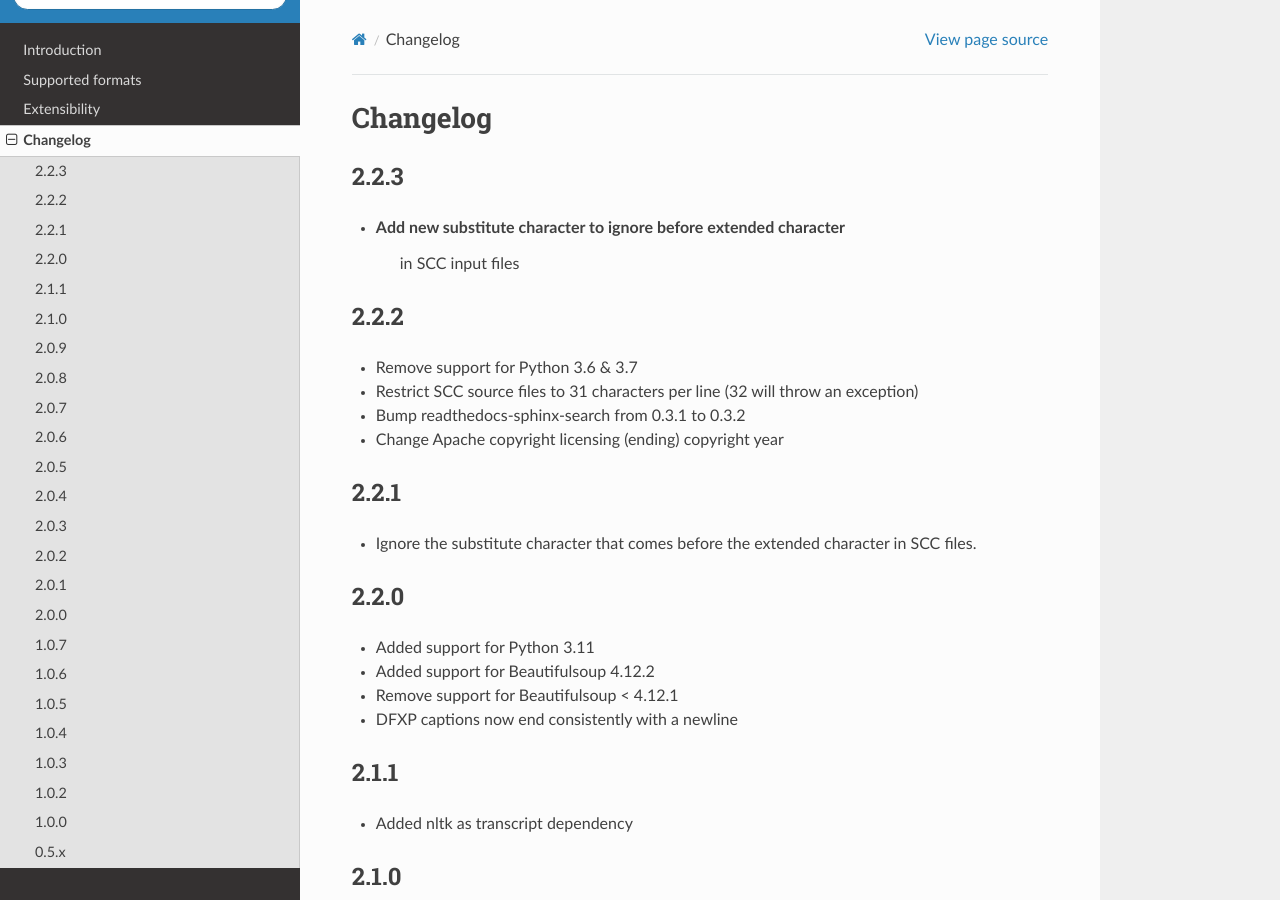
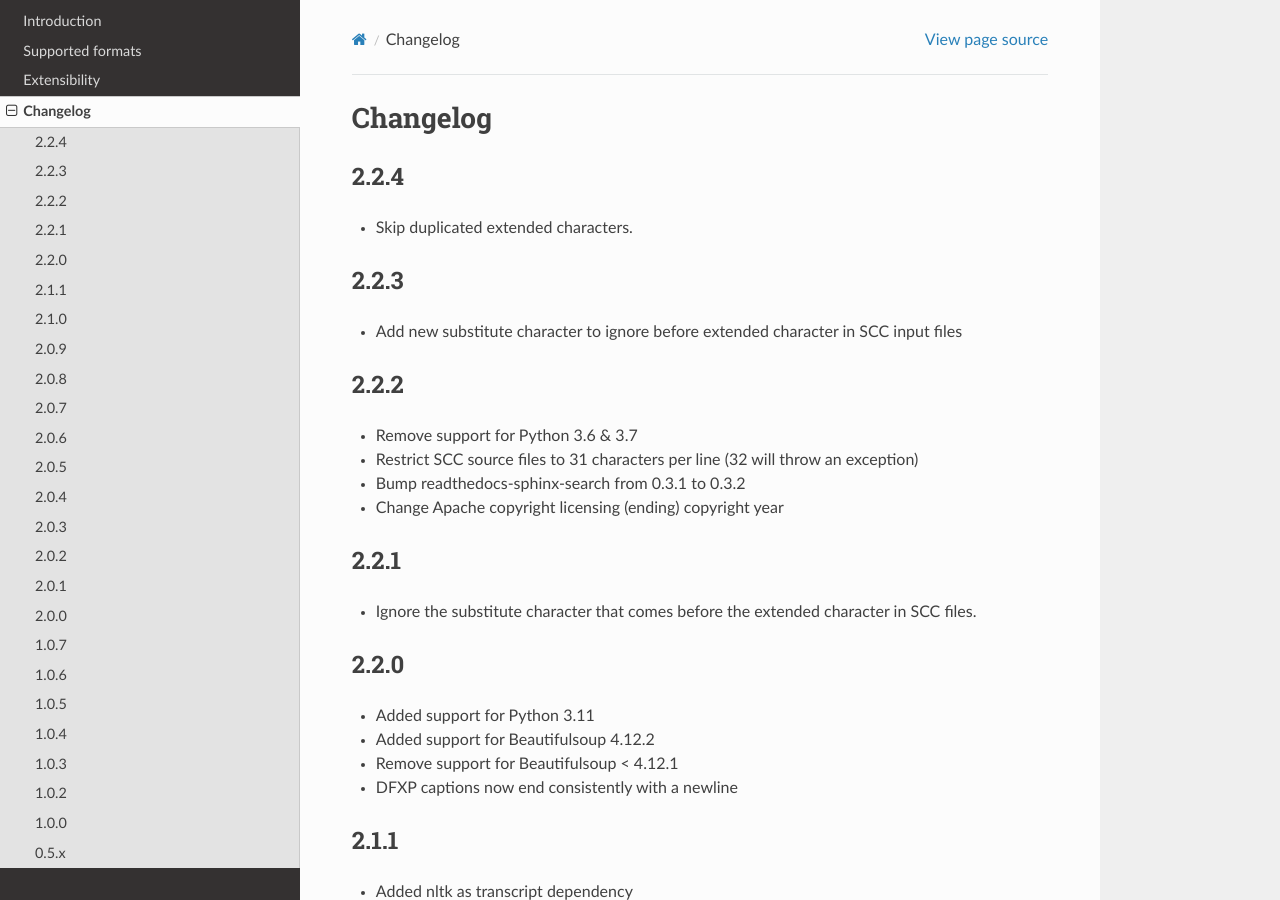
Before and after one commit to pbs/pycaption, a Sphinx documentation site: the page built from docs/changelog.rst, in a window 1280 px wide and 900 px high. Built offline with Sphinx 7.4.7 and the Read the Docs theme 2.0.0, drawn with Linux system fonts in a browser that asks for light colours.

Commit message:
bump version to 2.2.4.dev

```diff
--- a/docs/changelog.rst
+++ b/docs/changelog.rst
@@ -1,9 +1,12 @@
 Changelog
 ---------
+2.2.4
+^^^^^
+- Skip duplicated extended characters.
+
 2.2.3
 ^^^^^
-- Add new substitute character to ignore before extended character
-    in SCC input files
+- Add new substitute character to ignore before extended character in SCC input files
 
 2.2.2
 ^^^^^
--- a/docs/conf.py
+++ b/docs/conf.py
@@ -53,9 +53,9 @@ copyright = '2012-2024, PBS.org ' \
 # built documents.
 #
 # The short X.Y version.
-version = '2.2.3'
+version = '2.2.4'
 # The full version, including alpha/beta/rc tags.
-release = '2.2.3'
+release = '2.2.4'
 
 # The language for content autogenerated by Sphinx. Refer to documentation
 # for a list of supported languages.
--- a/setup.py
+++ b/setup.py
@@ -24,7 +24,7 @@ transcript_dependencies = [
 
 setup(
     name='pycaption',
-    version='2.2.3',
+    version='2.2.4.dev',
     description='Closed caption converter',
     long_description=open(README_PATH).read(),
     author='Joe Norton',
```
